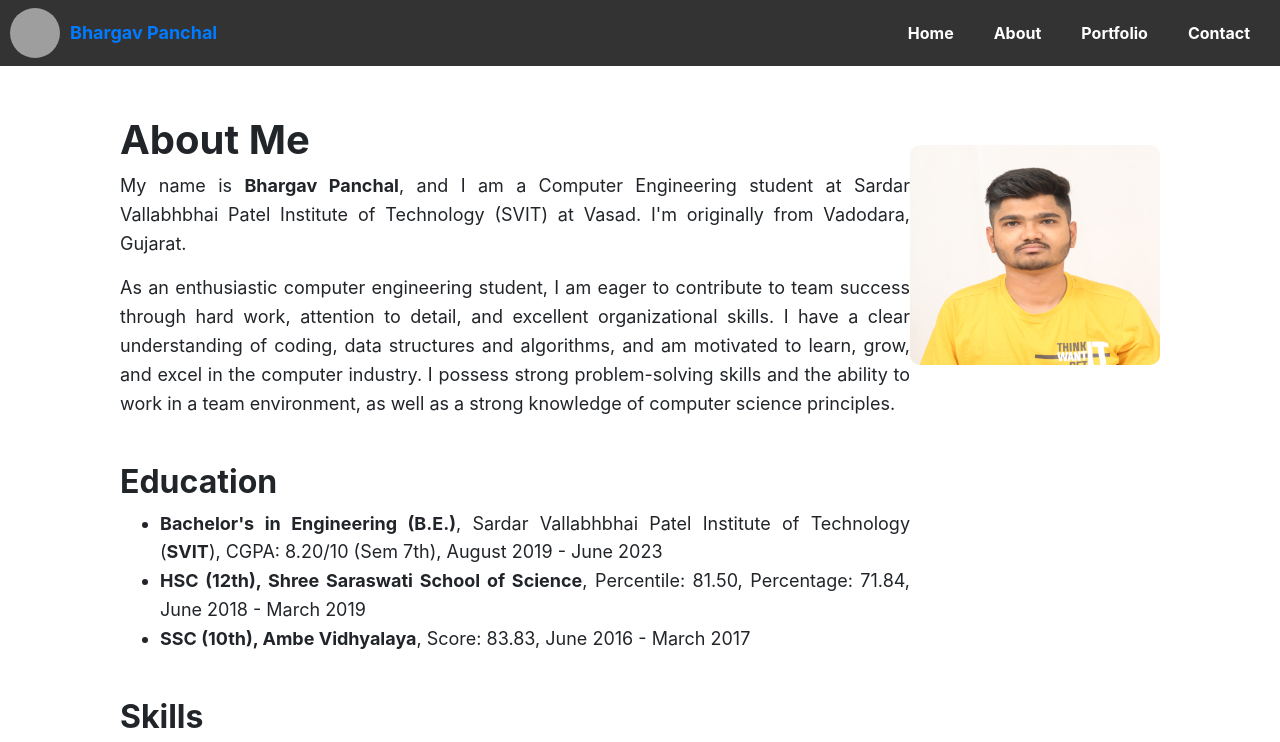
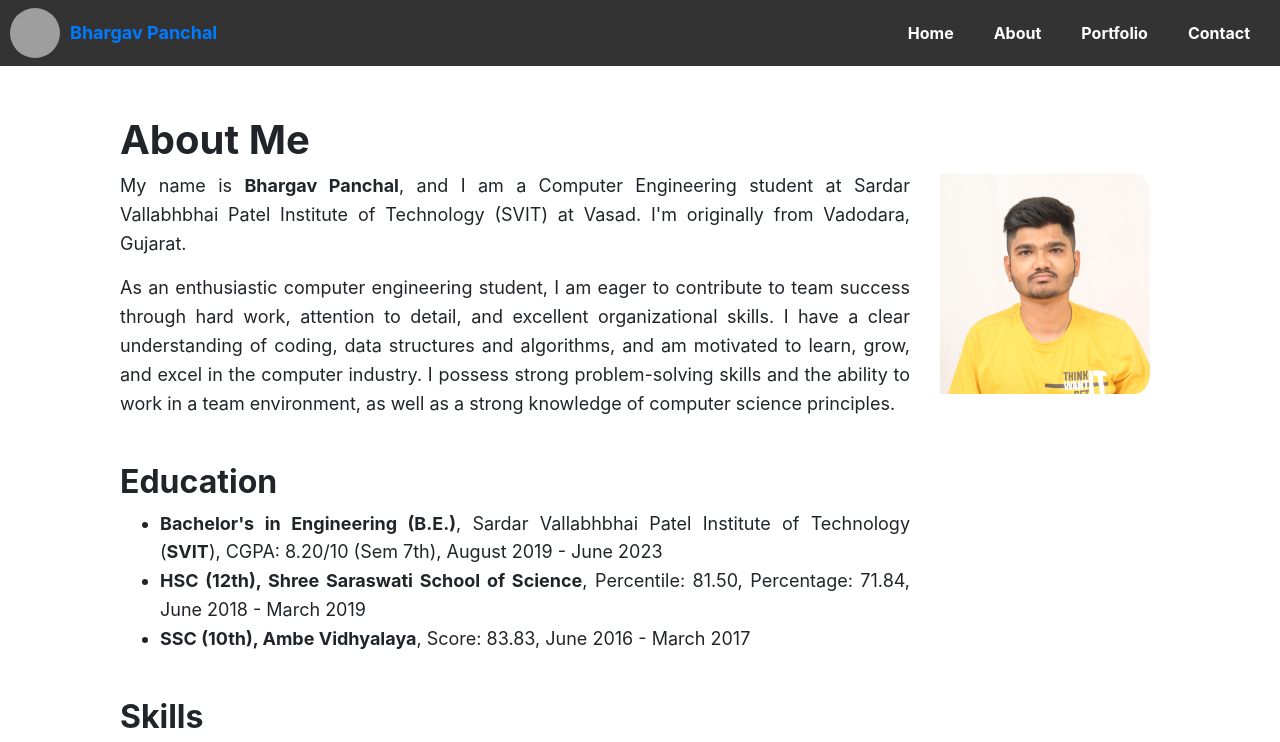
Before and after one commit to bbhargavpanchal/Portfolio, a plain HTML site: page about.html in a window 1280 px wide. Shown: the top 742 px of the page. Drawn offline with nearby package versions, Linux system fonts and the light colour scheme; grey boxes are pictures that could not be loaded.

Commit message:
Final commit

```diff
--- a/about.html
+++ b/about.html
@@ -44,6 +44,7 @@
 		text-align: justify;
 		line-height: 1.6;
 		font-size: 18px;
+
 
 		}
 
@@ -152,8 +153,8 @@
             <li><strong>Twitter: </strong><a href="https://twitter.com/bbhargavpanchal" target="_blank">@bbhargavpanchal</a> </li>
             <li><strong>Address: </strong>F-36, Shakti Park Society, New Sama Road, Sama, Vadodara, Gujarat-390008.</li><br><br><br><br>
 		</div>
-     <div class="ml-auto" ><br>
-	<img src="https://bbhargavpanchal.github.io/Portfolio/about.JPG" class="ml-auto my-auto" style="width: 250px; height: 220px; border-radius: 10px;">
+     <div class="ml-auto" ><br><br>
+	<img src="https://bbhargavpanchal.github.io/Portfolio/about.JPG" class="ml-auto my-auto" style=" border-radius: 10%; width: 250px; height: 220px; padding-left: 30px; padding-right: 10px;">
      </div>
     </main>
 	<footer>
```
